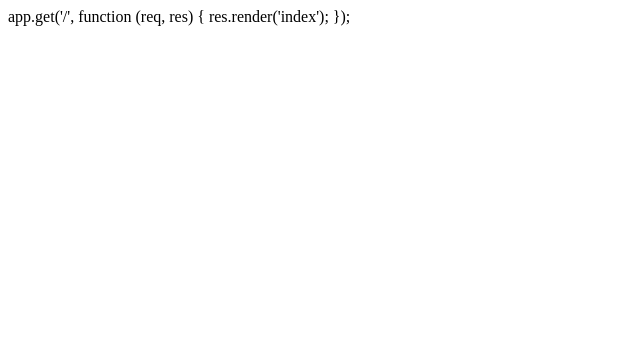
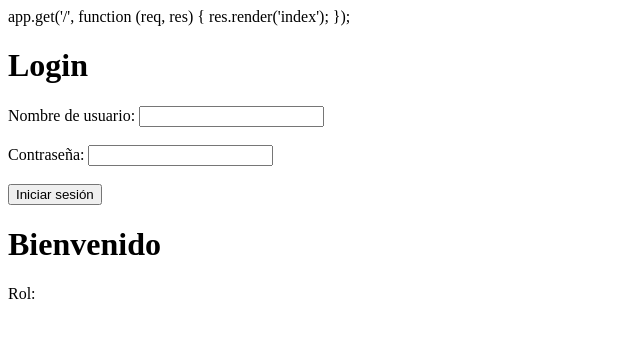
Before and after one commit to leogumi/backendleogumiero, a Node server app: template views/index.handlebars in a window 1280 px wide. Shown: the top 338 px of the page, without its empty margins (0-640 px from the left). Run offline with Node 20, Linux system fonts and the light colour scheme; the template is opened without the code that fills it, so the values that code supplies are empty; some libraries are stand-ins or nearby versions.

Commit message:
se agrega formulario de login

```diff
--- a/routes/pelotas.js
+++ b/routes/pelotas.js
@@ -1,6 +1,6 @@
 // Importar dependencias
 const express = require('express');
-const Pelota = require('../models/productos');
+const Pelota = require('../models/products');
 
 // Configurar las rutas
 const router = express.Router();
--- a/server.js
+++ b/server.js
@@ -6,6 +6,12 @@
     extname: '.handlebars'
 });
 const io = require('socket.io')(http);
+
+// Ruta para mostrar el formulario de login
+app.get('/login', (req, res) => {
+    res.render('login');
+});
+
 
 // Configurar Handlebars como motor de vistas
 app.engine('.handlebars', exphbs.engine);
--- a/views/index.handlebars
+++ b/views/index.handlebars
@@ -1,3 +1,31 @@
 app.get('/', function (req, res) {
   res.render('index');
 });
+
+<!DOCTYPE html>
+<html>
+<head>
+  <meta charset="utf-8">
+  <title>Login</title>
+</head>
+<body>
+  <h1>Login</h1>
+  <form method="POST" action="/login">
+    <label for="username">Nombre de usuario:</label>
+    <input type="text" id="username" name="username" required><br><br>
+    <label for="password">Contraseña:</label>
+    <input type="password" id="password" name="password" required><br><br>
+    <button type="submit">Iniciar sesión</button>
+  </form>
+</body>
+</html>
+
+<!DOCTYPE html>
+<html>
+<head>
+  <meta charset="utf-8">
+  <title>Productos</title>
+</head>
+<body>
+  <h1>Bienvenido {{user.username}}</h1>
+  <p>Rol:
```
Also changed, not shown: user.js (added, +23 -0 lines).
